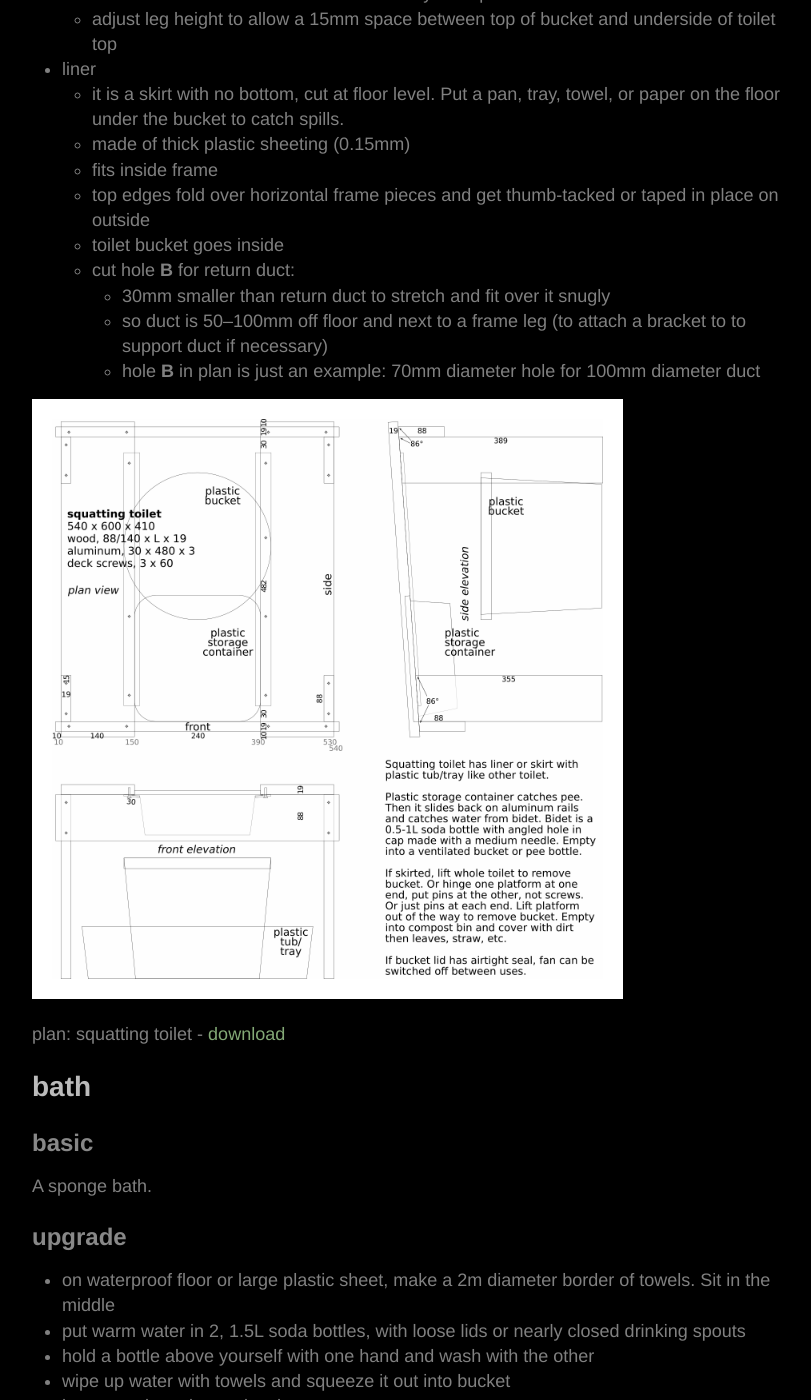
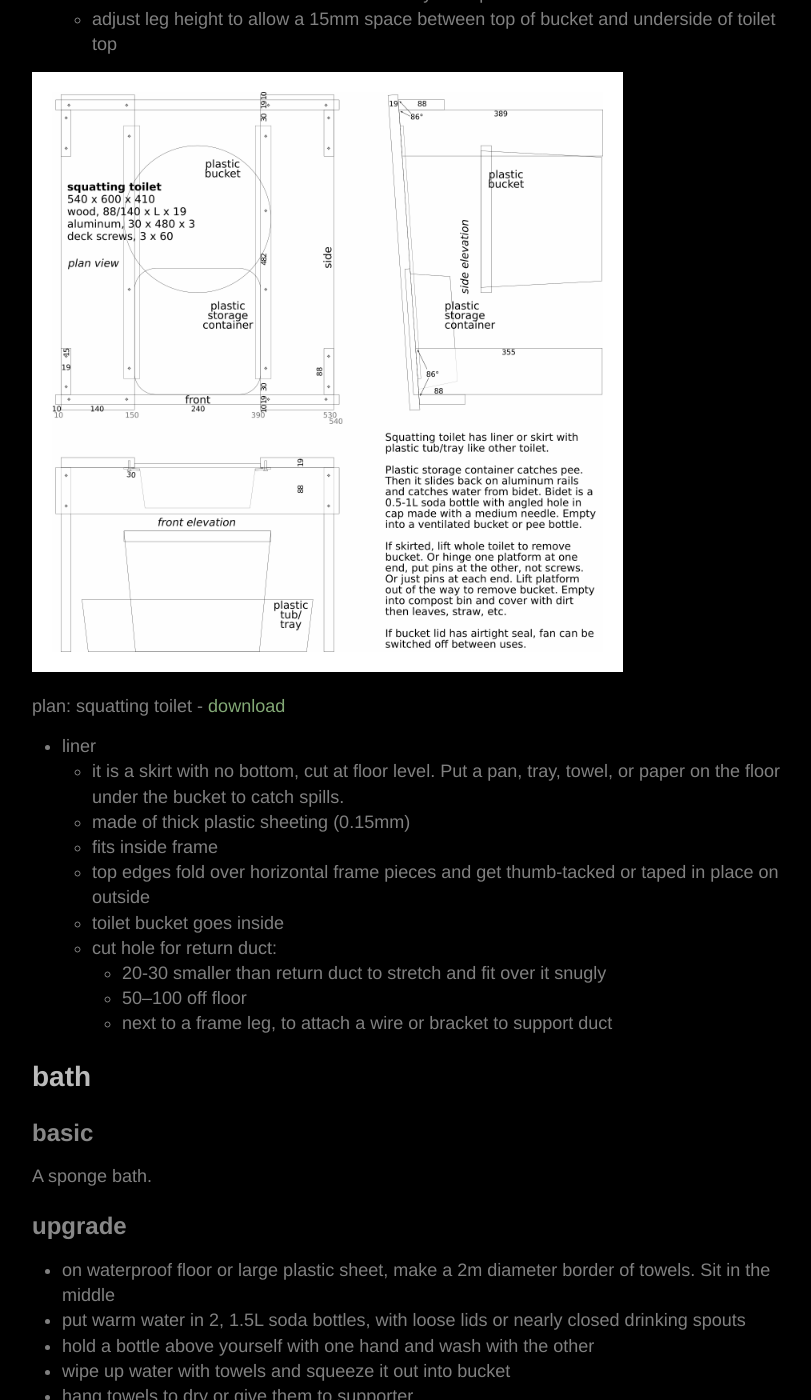
Before and after one commit to yodrew/yodrew.github.io, a Jekyll site: the page built from _pages/water.md, in a window 1280 px wide and 1400 px high, scrolled down 3563 px. Shown: the whole window, without its empty margins (223-1034 px from the left). Built offline with Jekyll 4.4.1, drawn with Linux system fonts in a browser that asks for light colours.

Commit message:
fix spacing, crosslinks, shorten threshold

```diff
--- a/_pages/water.md
+++ b/_pages/water.md
@@ -92,20 +92,20 @@
 	- black dots indicate heads of screws. Always drill pilot holes for screws.
 	- adjust leg height to allow a 15mm space between top of bucket and underside of toilet top
 
+![plan: squatting toilet ](/img/plan/image/toilet-squat.png)
+
+plan: squatting toilet - [download](/img/plan/toilet-squat.pdf)
+
 - liner
 	- it is a skirt with no bottom, cut at floor level. Put a pan, tray, towel, or paper on the floor under the bucket to catch spills.
 	- made of thick plastic sheeting (0.15mm)
 	- fits inside frame
 	- top edges fold over horizontal frame pieces and get thumb-tacked or taped in place on outside
 	- toilet bucket goes inside
-	- cut hole **B** for return duct:
-		- 30mm smaller than return duct to stretch and fit over it snugly
-		- so duct is 50--100mm off floor and next to a frame leg (to attach a bracket to to support duct if necessary)
-		- hole **B** in plan is just an example: 70mm diameter hole for 100mm diameter duct
-
-![plan: squatting toilet ](/img/plan/image/toilet-squat.png)
-
-plan: squatting toilet - [download](/img/plan/toilet-squat.pdf)
+	- cut hole for return duct:
+		- 20-30 smaller than return duct to stretch and fit over it snugly
+		- 50--100 off floor
+		- next to a frame leg, to attach a wire or bracket to support duct
 
 ### bath
 
```
Also changed, not shown: _pages/air.md (+2 -2 lines), _pages/darkness.md (+1 -1 lines), img/plan/image/book/threshold-vent.png, img/plan/image/threshold-vent.png, img/plan/source/threshold-vent.svg, 1 other file.
